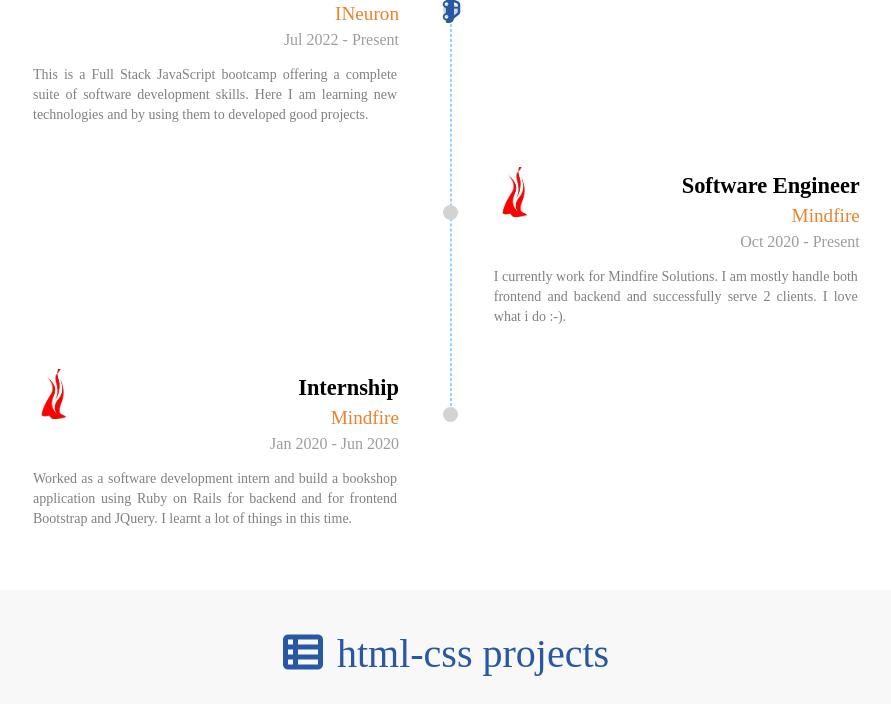
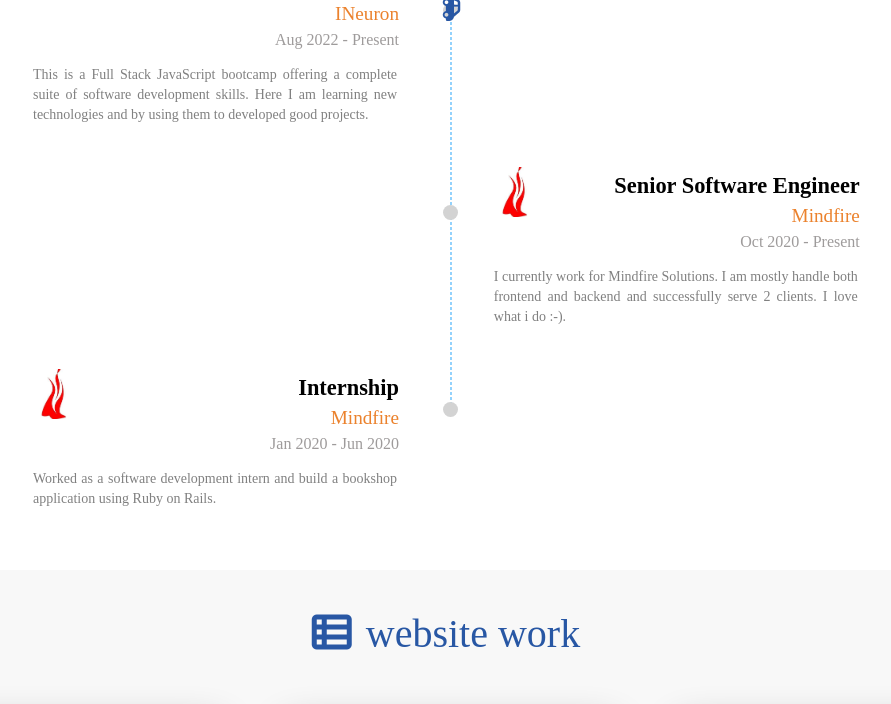
Before and after one commit to Abhiadi12/html-css-projects, a plain HTML site: page index.html in a window 1280 px wide. Shown: the part 1514-2218 px from the top of the page, without its empty margins (190-1081 px from the left). Drawn offline with Linux system fonts and the light colour scheme.

Commit message:
content update

```diff
--- a/index.html
+++ b/index.html
@@ -54,8 +54,11 @@
           <a href="mainto:abhisekmishra378@gmail.com" target="_blank">
             <i class="fa-brands fa-google-plus-g"></i>
           </a>
-          <a href="">
-            <i class="fa-brands fa-facebook"></i>
+          <a href="https://github.com/Abhiadi12" target="_blank">
+            <i class="fa-brands fa-github"></i>
+          </a>
+          <a href="https://www.hackerrank.com/abhisekmishra172" target="_blank">
+            <i class="fa-brands fa-hackerrank"></i>
           </a>
         </div>
       </div>
@@ -186,7 +189,7 @@
                 JS Bootcamp Trainee
               </h3>
               <h4 class="experience-company-name">INeuron</h4>
-              <h5 class="experience-duration m0">Jul 2022 - Present</h5>
+              <h5 class="experience-duration m0">Aug 2022 - Present</h5>
               <p class="experience-description text-align-justify">
                 This is a Full Stack JavaScript bootcamp offering a complete
                 suite of software development skills. Here I am learning new
@@ -200,7 +203,7 @@
                 <img src="./image/company.jpg" />
               </div>
               <h3 class="experience-designation m0 m-blue">
-                Software Engineer
+                Senior Software Engineer
               </h3>
               <h4 class="experience-company-name">Mindfire</h4>
               <h5 class="experience-duration m0">Oct 2020 - Present</h5>
@@ -221,8 +224,7 @@
               <h5 class="experience-duration m0">Jan 2020 - Jun 2020</h5>
               <p class="experience-description text-align-justify">
                 Worked as a software development intern and build a bookshop
-                application using Ruby on Rails for backend and for frontend
-                Bootstrap and JQuery. I learnt a lot of things in this time.
+                application using Ruby on Rails.
               </p>
             </div>
           </div>
@@ -240,7 +242,7 @@
           <span>
             <i class="fas fa-th-list"></i>
           </span>
-          <span class="heading-primary"> html-css projects </span>
+          <span class="heading-primary"> website work </span>
         </h1>
         <div id="portfolio-container">
           <div class="portfolio-card-container">
```
